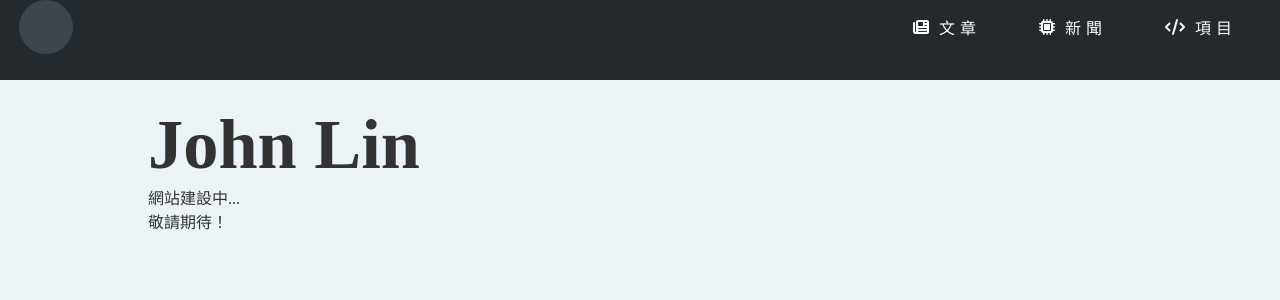
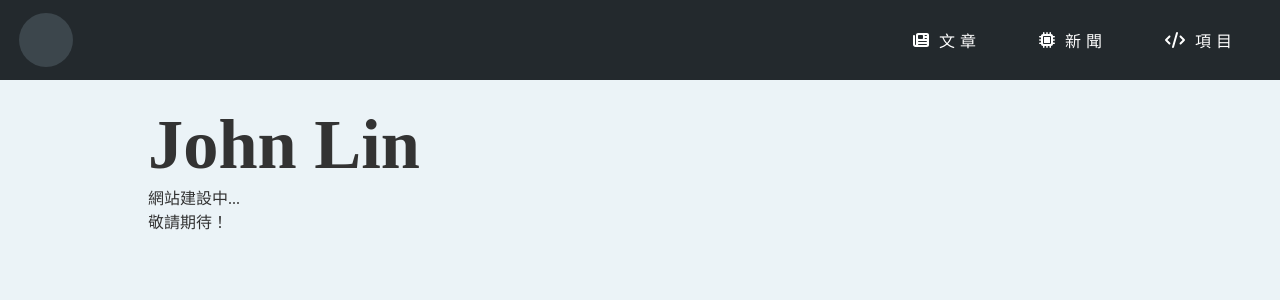
Before and after one commit to johnlin10/johnlin10, a React (Create React App) app: page / in a window 1280 px wide. Shown: the top 300 px of the page. Built offline with nearby package versions, Linux system fonts and the light colour scheme.

Commit message:
修正小bug

```diff
--- a/src/App.jsx
+++ b/src/App.jsx
@@ -114,17 +114,9 @@ function App() {
     }, 500)
   }, [location])
 
-  const [subTitle, setSubTitle] = useState('')
-  const [subDescription, setSubDescription] = useState('')
-
   return (
     <>
-      <Nav
-        navigateClick={navigateClick}
-        isTop={isTop}
-        subTitle={subTitle}
-        subDescription={subDescription}
-      />
+      <Nav navigateClick={navigateClick} isTop={isTop} />
       <main className={isTop ? '' : style.isTop}>
         <Routes>
           <Route path="/" element={<Home />} />
--- a/src/App.module.css
+++ b/src/App.module.css
@@ -1 +1 @@
-:global(nav):not(:hover)~:global(main).isTop{padding:12px 0 0 0}:global(main) div.copyRight{width:100%}
+:global(nav):not(:hover)~:global(main).isTop{padding:12px 0 0 0}:global(main).haveSubHeader{padding:166px 0 0 0}@media(max-width: 600px){:global(main).haveSubHeader{padding:146px 0 0 0}}:global(main) div.copyRight{width:100%}
--- a/src/App.module.scss
+++ b/src/App.module.scss
@@ -3,6 +3,13 @@
 }
 
 :global(main) {
+  &.haveSubHeader {
+    padding: 80px + 74px + 12px 0 0 0;
+    @media (max-width: 600px) {
+      padding: 60px + 74px + 12px 0 0 0;
+    }
+  }
+
   div.copyRight {
     width: 100%;
   }
--- a/src/pages/PersonalPost.jsx
+++ b/src/pages/PersonalPost.jsx
@@ -205,7 +205,7 @@ function PostViewer({ posts, post, closePost, setPostExample }) {
   }
 
   /**
-   *
+   * 切換端落的樣式
    * @param {number} index - 段落索引
    * @param {Event} e - 事件對象
    */
--- a/src/widgets/Nav.jsx
+++ b/src/widgets/Nav.jsx
@@ -28,10 +28,6 @@ export default function Nav(props) {
           </ul>
         </div>
       </div>
-      <div className={style.subHeader}>
-        <h1>{props.subTitle}</h1>
-        <h3>{props.subDescription}</h3>
-      </div>
     </nav>
   )
 }
--- a/src/widgets/css/Nav.module.scss
+++ b/src/widgets/css/Nav.module.scss
@@ -6,14 +6,15 @@ nav {
   position: fixed;
   justify-content: center;
   align-items: center;
+  padding: 13px 0;
   left: 0;
   top: 0;
-  height: 80px;
+  min-height: 80px;
   width: 100%;
   background: var(--theme);
 
   @media (max-width: 600px) {
-    height: 60px;
+    min-height: 60px;
   }
 
   * {
@@ -58,6 +59,20 @@ nav {
     @media (max-width: 600px) {
       height: 42px;
       width: calc(100% - 24px);
+    }
+
+    &.subHeader {
+      display: flex;
+      flex-direction: column;
+      padding-top: 12px;
+      height: max-content;
+
+      > h1 {
+        color: #ffffffe5;
+      }
+      > h3 {
+        color: #ffffffa1;
+      }
     }
 
     /* 頂部欄網頁標誌 */
```
Also changed, not shown: src/widgets/css/Nav.module.css (+1 -1 lines).
